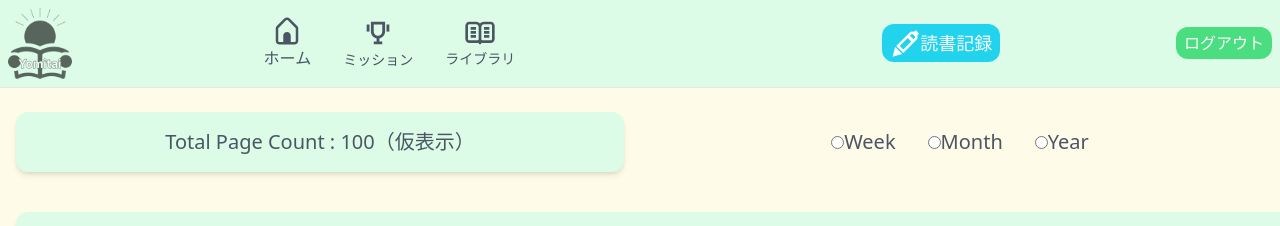
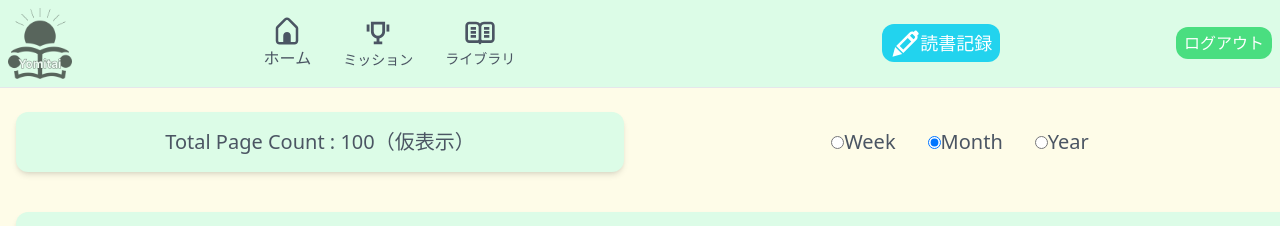
Before and after one commit to ballboyst/my_yomitai, a React (Vite) app in the folder frontend/app/: page /graph in a window 1280 px wide. Shown: the top 226 px of the page. Built offline with nearby package versions, Linux system fonts and the light colour scheme; no server answers; sample sign-in values are in the browser's storage.

Commit message:
periodボタンの選択をグラフ表示に反映

```diff
--- a/frontend/app/src/components/togleButton.tsx
+++ b/frontend/app/src/components/togleButton.tsx
@@ -1,10 +1,10 @@
 import { useState } from "react";
 
-function RadioButton() {
-  const [selectedOption, setSelectedOption] = useState("");
+const RadioButton = ({periodState, setPeriodState}) => {
+  // const [selectedOption, setSelectedOption] = useState("");
 
   const handleOptionChange = (event: React.ChangeEvent<HTMLInputElement>) => {
-    setSelectedOption(event.target.value);
+    setPeriodState(event.target.value);
   };
 
   return (
@@ -13,8 +13,8 @@ function RadioButton() {
         <label>
           <input
             type="radio"
-            value="Week"
-            checked={selectedOption === "Week"}
+            value="weekly"
+            checked={periodState === "weekly"}
             onChange={handleOptionChange}
           />
           Week
@@ -25,8 +25,8 @@ function RadioButton() {
         <label>
           <input
             type="radio"
-            value="Month"
-            checked={selectedOption === "Month"}
+            value="monthly"
+            checked={periodState === "monthly"}
             onChange={handleOptionChange}
           />
           Month
@@ -37,8 +37,8 @@ function RadioButton() {
         <label>
           <input
             type="radio"
-            value="Year"
-            checked={selectedOption === "Year"}
+            value="yearly"
+            checked={periodState === "yearly"}
             onChange={handleOptionChange}
           />
           Year
--- a/frontend/app/src/pages/graph.tsx
+++ b/frontend/app/src/pages/graph.tsx
@@ -4,12 +4,11 @@ import { useEffect, useState } from "react";
 
 
 export default function Graph() {
-const [data, setData] = useState();
-
-let period = "monthly";
-
+const [data, setData] = useState([]);
+const [periodState, setPeriodState] = useState("monthly");
+console.log(periodState);
   useEffect(() => {
-    fetch(`http://localhost:8000/api/graph?period=${period}`, {
+    fetch(`http://localhost:8000/api/graph?period=${periodState}`, {
       method: "GET",
       credentials: "include",
     })
@@ -21,7 +20,7 @@ let period = "monthly";
       .catch((error) => {
         console.error("Error fetching data:", error);
       });
-  }, []);
+  }, [periodState]);
 
   useEffect(() => {
     if (data) {
@@ -60,7 +59,7 @@ let period = "monthly";
               className="relative mx-4 my-4 h-full w-1/2 rounded-xl
                     p-4 text-center"
             >
-              <RadioButton />
+              <RadioButton periodState={periodState} setPeriodState={setPeriodState}/>
             </div>
           </div>
           <div className="flex">
```
